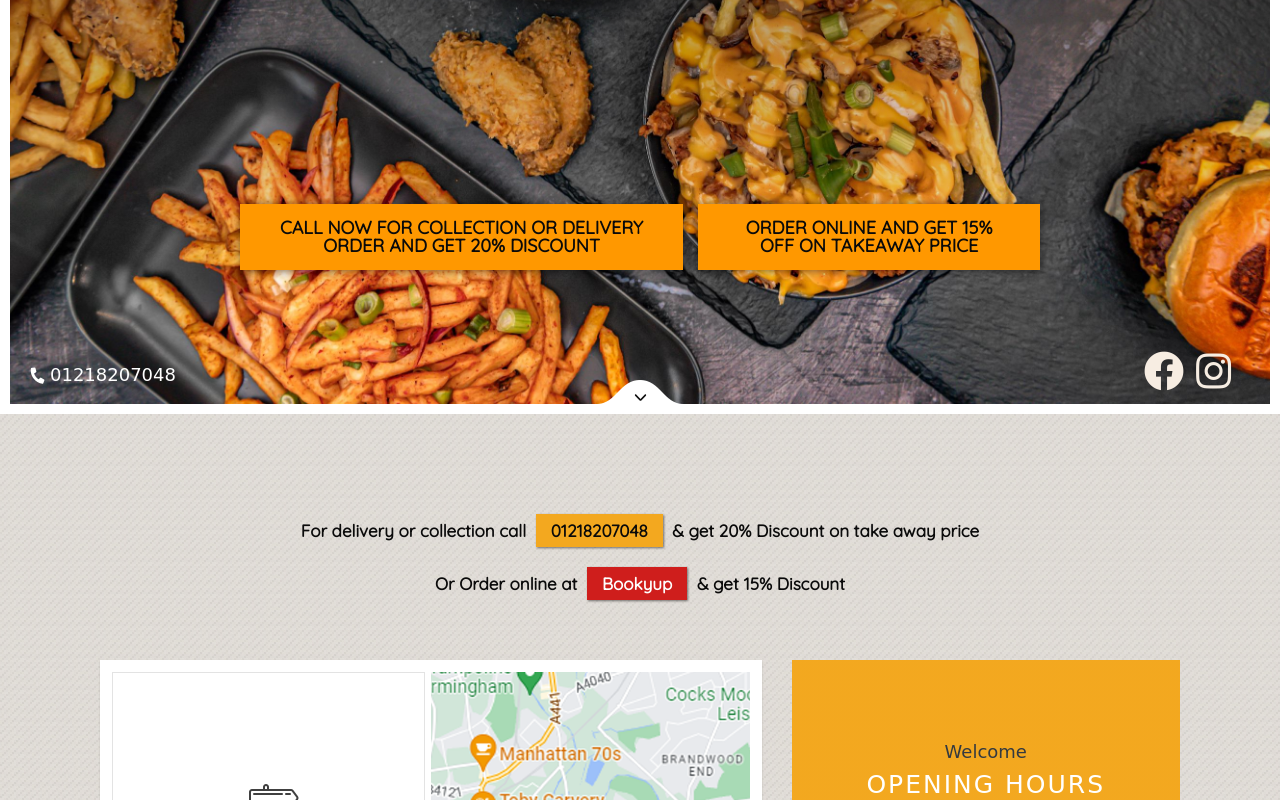
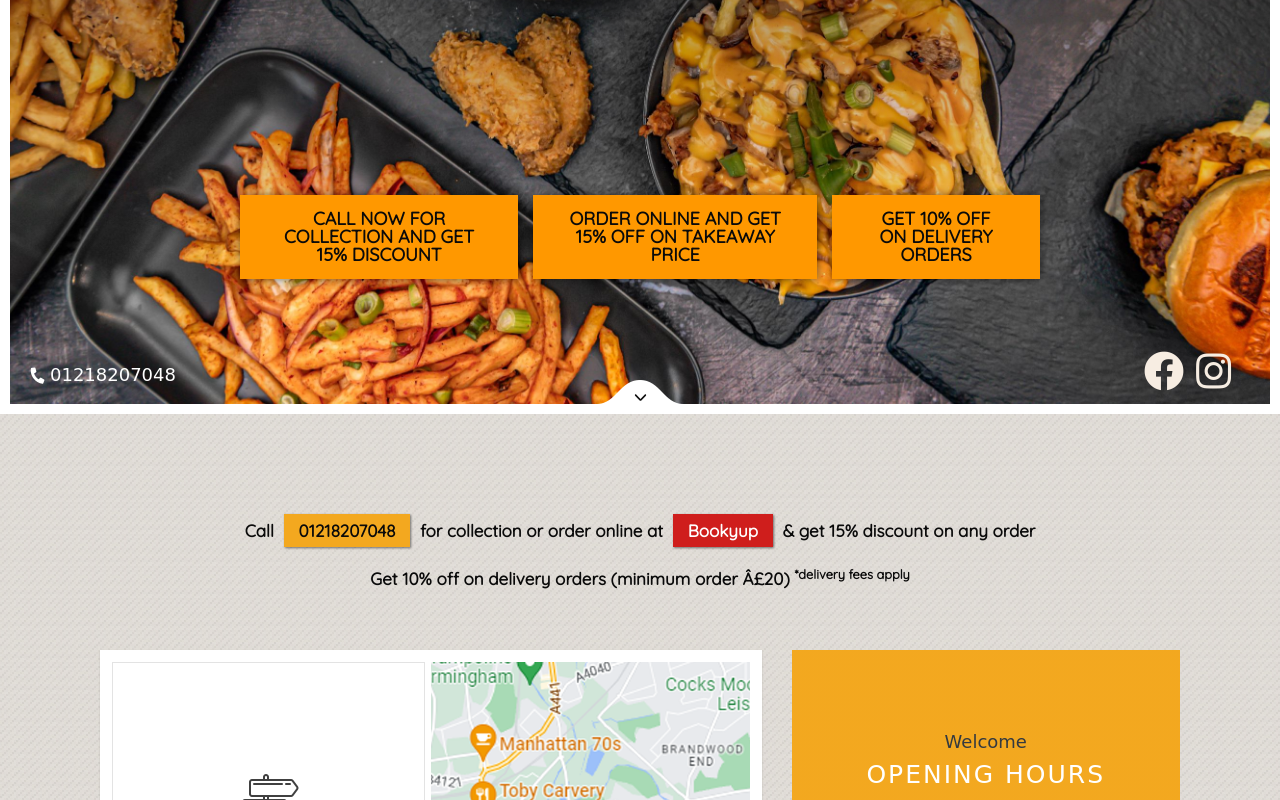
Before and after one commit to muhammad-r39/mozabuns-landing, a plain HTML site: page index.html in a window 1280 px wide. Shown: the part 386-1186 px from the top of the page. Drawn offline with nearby package versions, Linux system fonts and the light colour scheme; some packages are replaced by stand-ins of ours; a script that the page names is missing; a web font is replaced by a local one.

Commit message:
Price update

```diff
--- a/index.html
+++ b/index.html
@@ -180,13 +180,13 @@
         <div class="banner_text"></div>
         <div class="btn_tab">
           <a class="btnNeww text-center" href="tel:01218207048">
-            <span
-              >Call now for collection or Delivery order and get 20%
-              discount</span
-            >
+            <span>Call now for collection and get 15% discount</span>
           </a>
           <a class="btnNeww text-center" href="https://mozabuns.co.uk/order/">
-            <span> Order online and get 15% off on takeaway price </span>
+            <span>Order online and get 15% off on takeaway price</span>
+          </a>
+          <a class="btnNeww text-center" href="https://mozabuns.co.uk/order/">
+            <span>Get 10% off on delivery orders</span>
           </a>
         </div>
       </div>
@@ -226,16 +226,16 @@
       <div class="wrapper container">
         <div class="order-options">
           <p>
-            For delivery or collection call
-            <a href="tel:01218207048">01218207048</a> & get 20% Discount on take
-            away price
-          </p>
-          <p>
-            Or Order online at
+            Call <a href="tel:01218207048">01218207048</a> for collection or
+            order online at
             <a class="btn-foodhub" href="https://mozabuns.co.uk/order/"
               >Bookyup</a
             >
-            & get 15% Discount
+            & get 15% discount on any order
+          </p>
+          <p>
+            Get 10% off on delivery orders (minimum order £20)
+            <sup>*delivery fees apply</sup>
           </p>
         </div>
         <div class="contactc">
```
Also changed, not shown: menu/index.html (+7 -7 lines).
